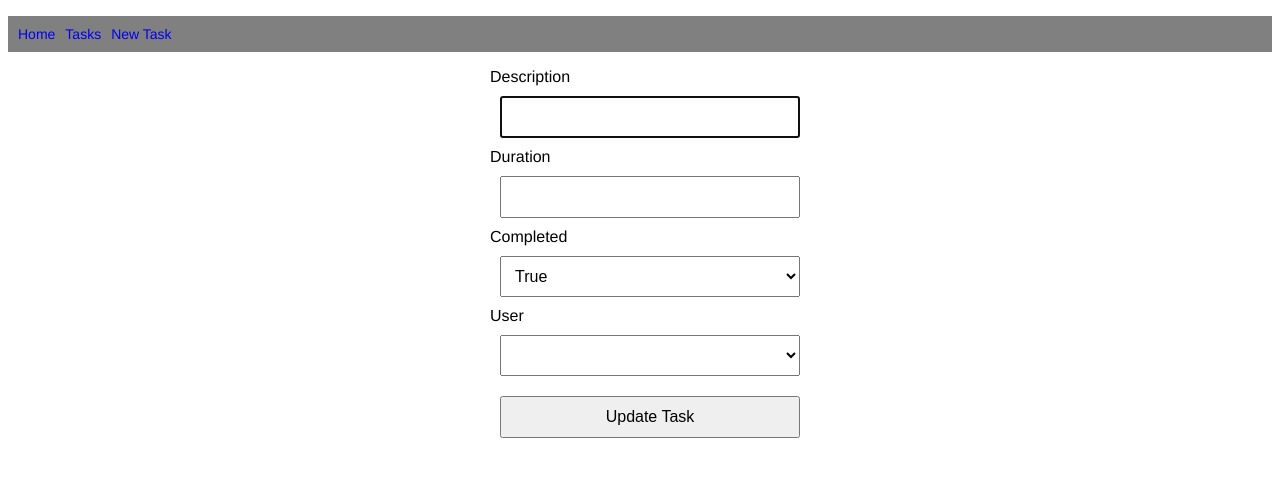
After one commit to AndrewDMackay/py_task_manager_g27, a Flask app: template templates/tasks/edit.html in a window 1280 px wide. The commit adds this page. Shown: the top 477 px of the page. Run offline with Flask 2, Linux system fonts and the light colour scheme; the template is opened without the code that fills it, so the values that code supplies are empty.

Commit message:
fourth commit main

```diff
--- /dev/null
+++ b/templates/tasks/edit.html
@@ -0,0 +1,31 @@
+
+{% extends "base.html" %}
+{% block content %}
+
+<form action="/tasks/{{ task.id }}" method="post">
+    <div>
+        <label for="description">Description</label>
+        <input type="text" id="description" name="description" value="{{ task.description }}" required autofocus>
+    </div>
+    <div>
+        <label for="duration">Duration</label>
+        <input type="number" id="duration" name="duration" value="{{ task.duration }}">
+    </div>
+    <div>
+        <label for="completed">Completed</label>
+        <select id="completed" name="completed">
+            <option value="true" {% if task.completed == True %} selected="selected" {% endif %}>True</option>
+            <option value="false" {% if task.completed == False %} selected="selected" {% endif %}>False</option>
+        </select>
+    </div>
+    <div>
+        <label for="user">User</label>
+        <select id="user" name="user_id">
+        {% for user in all_users %}
+        <option value="{{ user.id }}" {% if task.user.id == user.id %} selected="selected" {% endif %}>{{ user.first_name }}</option>
+        {% endfor %}
+        </select>
+    </div>
+    <button type="submit">Update Task</button>
+</form>
+{% endblock %}
--- a/templates/tasks/index.html
+++ b/templates/tasks/index.html
@@ -8,7 +8,7 @@
     <div class="content">
       {{task.user.first_name}}
       <div class="description">
-        <a href="/tasks/{{ task.d }}">{{ task.description }}</a>
+        <a href="/tasks/{{ task.id }}">{{ task.description }}</a>
         <span class="duration">{{ task.duration }} mins</span>
       </div>
       <div class="buttons">
--- a/templates/tasks/show.html
+++ b/templates/tasks/show.html
@@ -1,6 +1,6 @@
 
 {% extends 'base.html' %}
-{% block  %}
+{% block content  %}
     <div>
         <p>{{ task.description }}</p>
         <hr>
```
Also changed, not shown: controllers/tasks_controller.py (+24 -2 lines).
